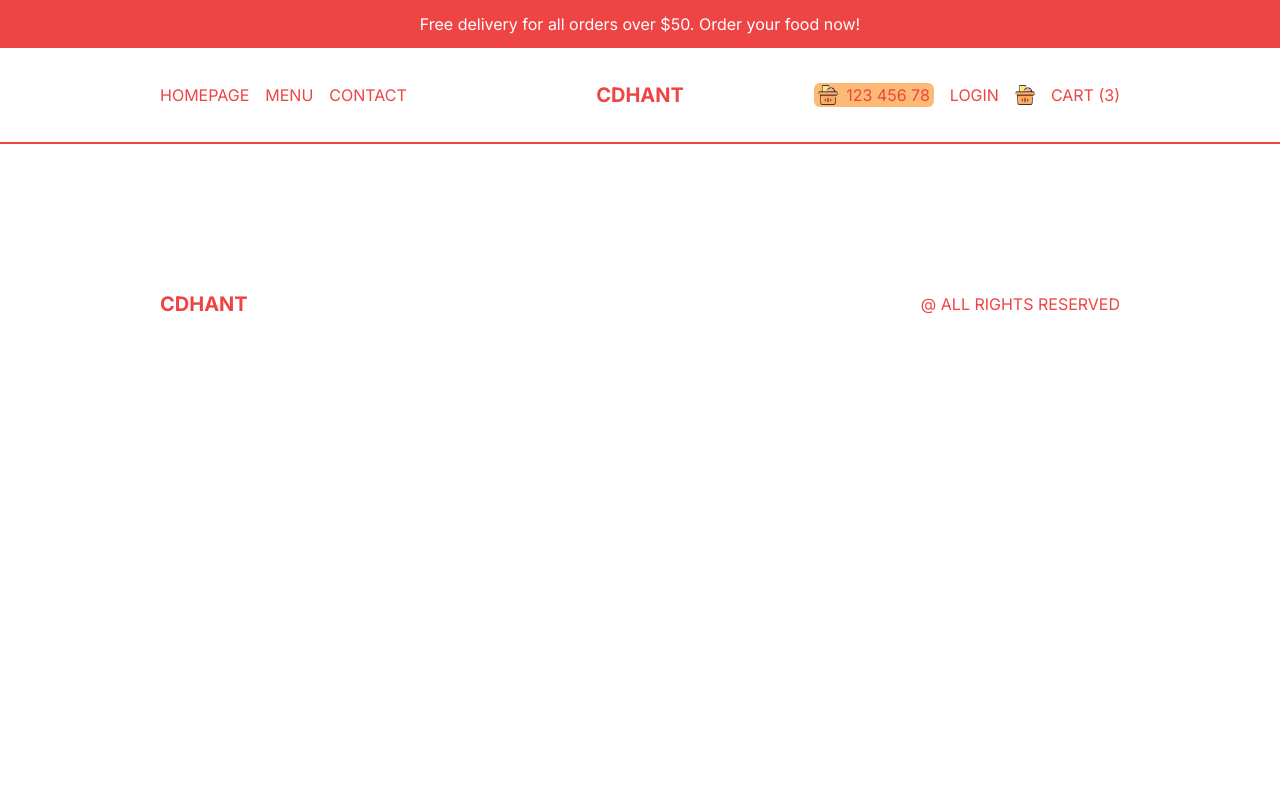
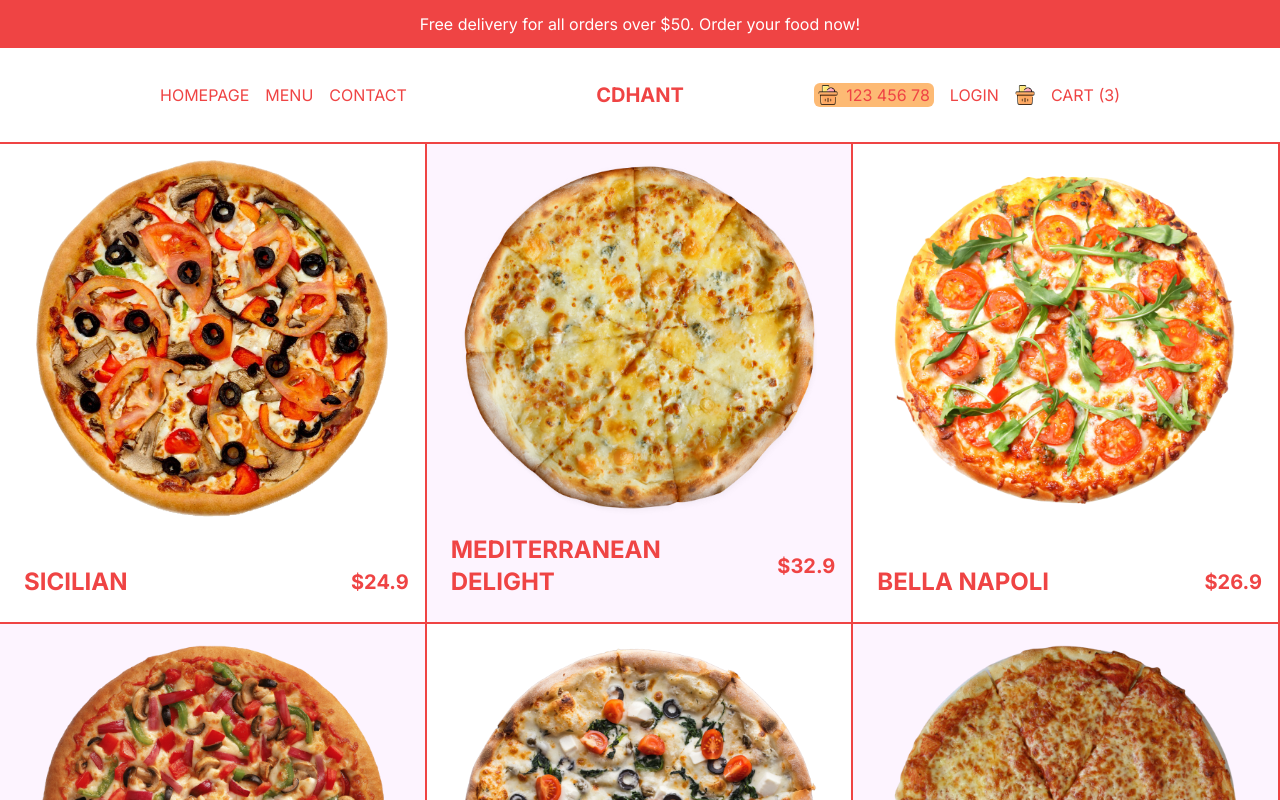
Before and after one commit to cdhant7/Food-delivery, a Next.js app: page /menu/1 in a window 1280 px wide. Shown: the top 800 px of the page. Built offline with nearby package versions, Linux system fonts and the light colour scheme.

Commit message:
productlist page

```diff
--- a/src/app/menu/[category]/page.tsx
+++ b/src/app/menu/[category]/page.tsx
@@ -1,12 +1,26 @@
 import { pizzas } from '@/data'
+import Image from 'next/image'
 import Link from 'next/link'
 import React from 'react'
 
 const CategoryPage = () => {
   return (
-    <div className='flex text-red-500'>
+    <div className='flex flex-wrap text-red-500'>
       {pizzas.map(item =>(
-        <Link href={`/product/${item.id}`} key={item.id}></Link>
+        <Link className='w-full h-[60vh] border-b-2 border-r-2 border-red-500 sm:w-1/2 lg:w-1/3 p-4 flex flex-col justify-between group even:bg-fuchsia-50 ' href={`/product/${item.id}`} key={item.id}>
+          {/* Image container */}
+          {item.img &&(
+          <div className='relative h-[80%]'>
+            <Image src={item.img} alt='' fill className='object-contain'/>
+          </div>
+          )}
+          {/* Text conatiner */}
+          <div className='flex items-center justify-between font-bold '>
+          <h1 className='uppercase p-2 text-2xl'>{item.title}</h1>
+          <h2 className='group-hover:hidden text-xl'>${item.price}</h2>
+          <button className='hidden group-hover:block bg-red-500 p-2 uppercase text-white rounded-md '>Add to cart</button>
+          </div>
+        </Link>
       ))}
     </div>
   )
```
